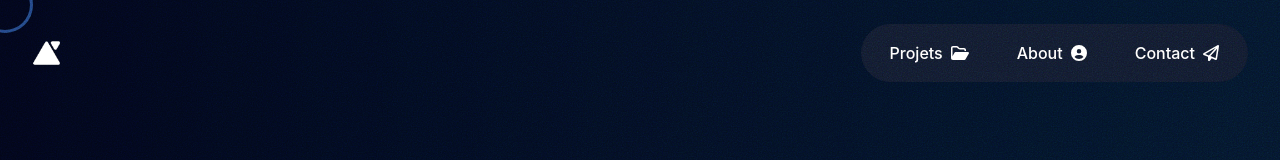
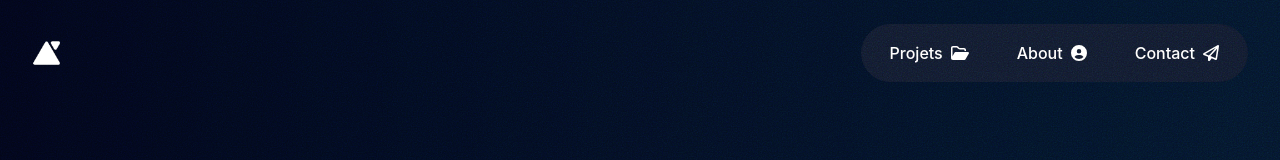
Before and after one commit to Alexanderkoum/Portfolio-2024, a React (Vite) app: page / in a window 1280 px wide. Shown: the top 160 px of the page. Built offline with nearby package versions, Linux system fonts and the light colour scheme.

Commit message:
Update App.jsx

```diff
--- a/src/App.jsx
+++ b/src/App.jsx
@@ -52,7 +52,7 @@ function App() {
 
   <rect width='100%' height='100%' filter='url(#noiseFilter)'/>
 </svg>
-      <motion.div className="cursor ring " variants={variant} animate="default"/>
+
       <Header />
       <div className="bg-slate-950/65 min-h-screen dotted flex flex-col items-center justify-start py-36 md:py-48 px-3 md:py-0 ">
         <Routes>
```
